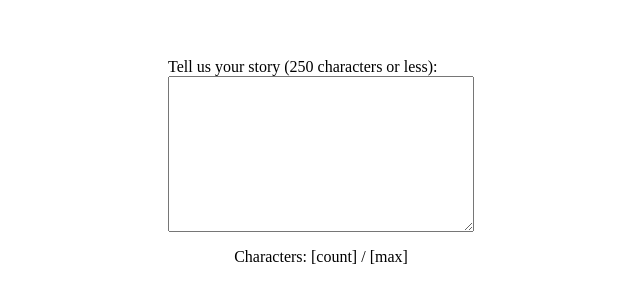
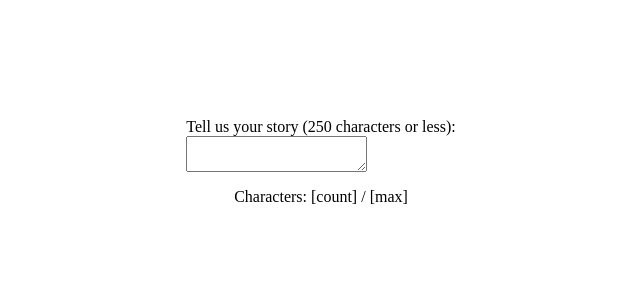
Before and after one commit to codedeoj/text-area-counter, a plain HTML site: page index.html in a window 1280 px wide. Shown: the part 230-532 px from the top of the page, without its empty margins (319-959 px from the left). Drawn offline with Linux system fonts and the light colour scheme.

Commit message:
Update main.css

```diff
--- a/css/main.css
+++ b/css/main.css
@@ -11,6 +11,4 @@ body {
 
 textarea {
   display: block;
-  width: 300px;
-  height: 150px;
 }
```
